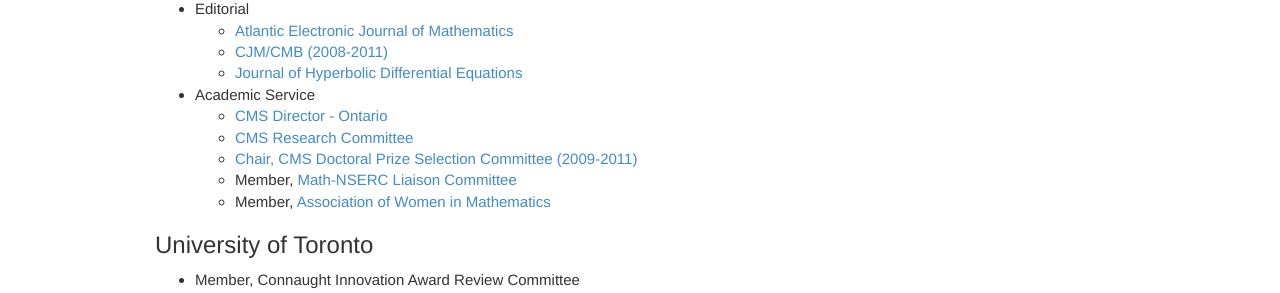
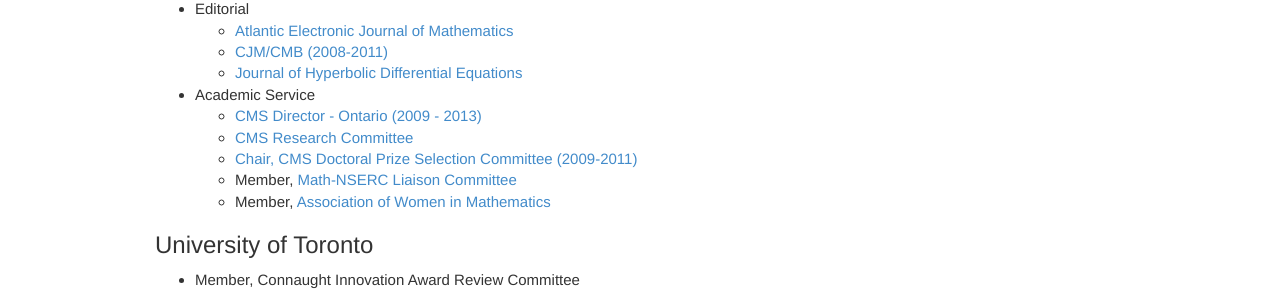
Before and after one commit to lilianliu52/colliand.github.com, a Jekyll site: the page built from service.md, in a window 1280 px wide. Shown: the part 347-640 px from the top of the page. Built offline with Jekyll 4.4.1, drawn with Linux system fonts in a browser that asks for light colours; nearby versions of some CDN libraries.

Commit message:
chenge to PIMS post; change to service

```diff
--- a/service.md
+++ b/service.md
@@ -27,7 +27,7 @@
 
 
 *	Academic Service
-	* 	[CMS Director - Ontario](http://math.ca/Docs/commlist.html#cjmcmb-board )
+	* 	[CMS Director - Ontario (2009 - 2013)](http://math.ca/Docs/commlist.html#cjmcmb-board )
 	*	[CMS Research Committee](http://cms.math.ca/Docs/commlist.html#resc)
 	*	[ Chair, CMS Doctoral Prize Selection Committee (2009-2011)](http://cms.math.ca/Docs/commlist.html#resc)
 	* 	Member, [Math-NSERC Liaison Committee](http://nmlc.math.ca/blog/ Math-NSERC)
```
Also changed, not shown: _posts/2014-04-28-I-am-joining-P-I-M-S-and-U-B-C-math.md (+1 -0 lines).
